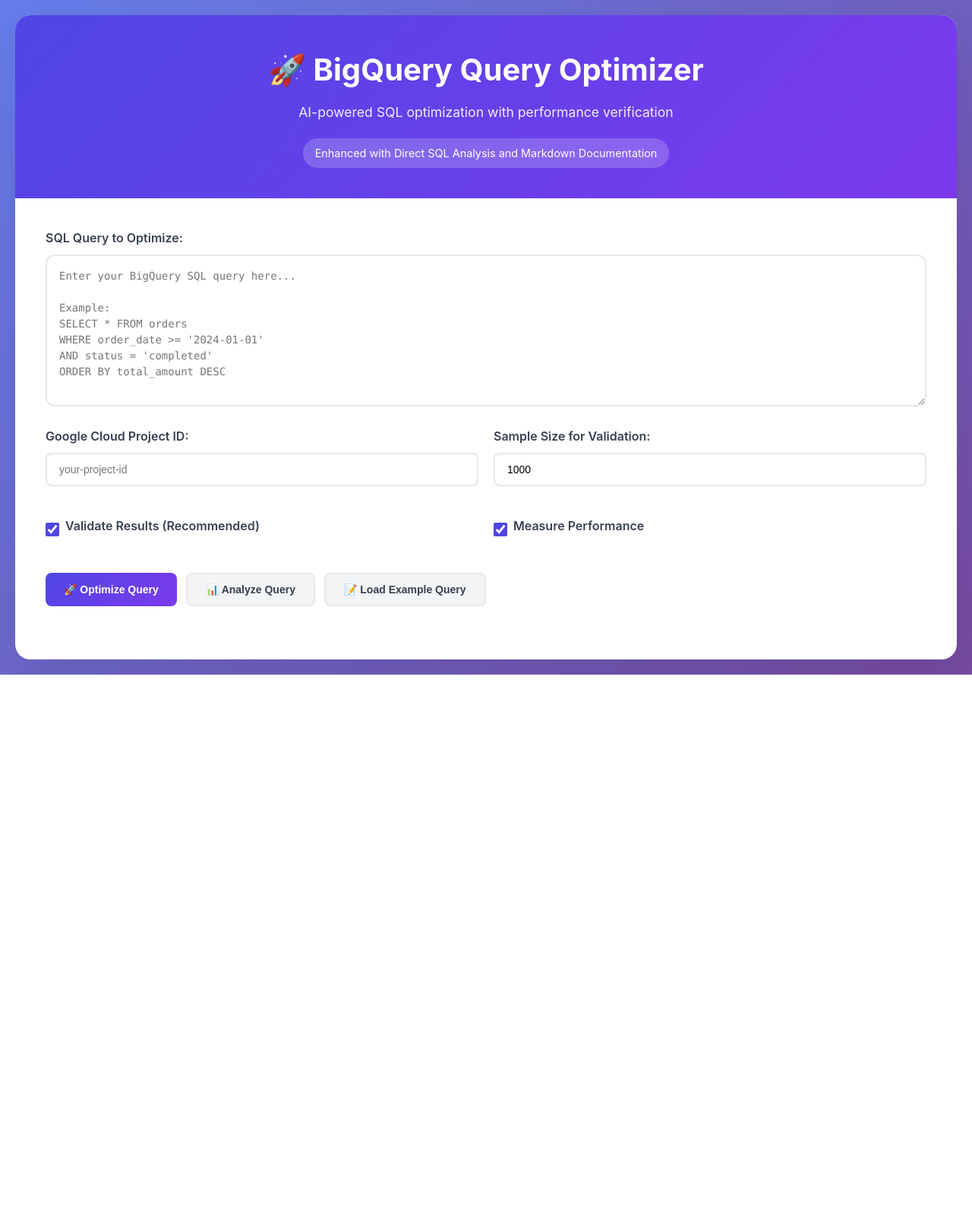
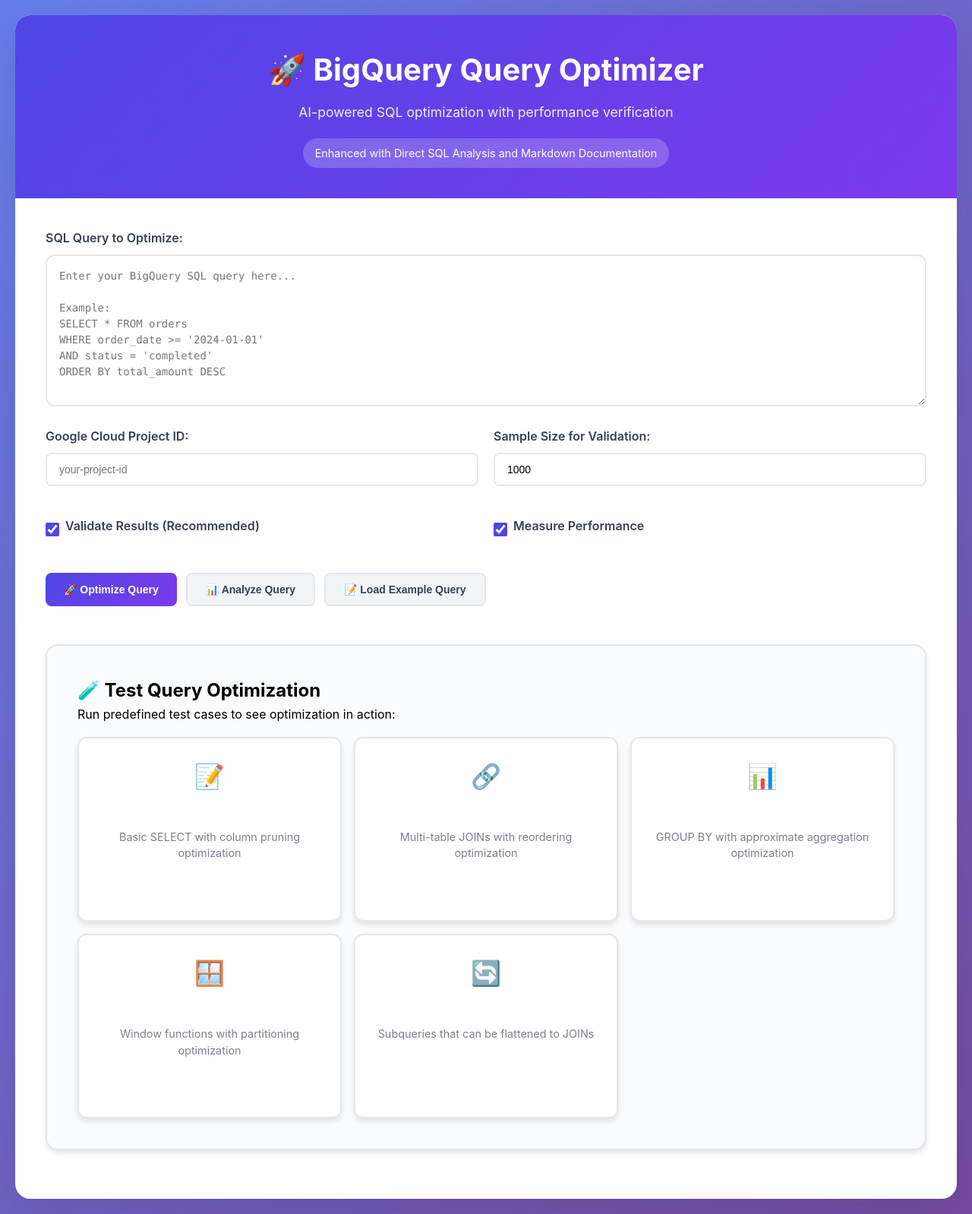
Before and after one commit to Sanket1815/BigQuery-Opt, a FastAPI app: page / in a window 1280 px wide. Shown: the whole page at 76% size. Before the commit the page ends 888 px from the top, so only its background shows below. Run offline with FastAPI, Linux system fonts and the light colour scheme.

Commit message:
Updated index.html

```diff
--- a/src/api/templates/index.html
+++ b/src/api/templates/index.html
@@ -196,6 +196,65 @@
             100% { transform: rotate(360deg); }
         }
 
+        .test-suites-section {
+            background: white;
+            border-radius: 12px;
+            padding: 24px;
+            margin: 24px 0;
+            box-shadow: 0 4px 6px rgba(0, 0, 0, 0.1);
+            border: 1px solid #e5e7eb;
+        }
+
+        .test-suites-grid {
+            display: grid;
+            grid-template-columns: repeat(auto-fit, minmax(280px, 1fr));
+            gap: 16px;
+            margin-top: 16px;
+        }
+
+        .test-suite-card {
+            background: linear-gradient(135deg, #667eea 0%, #764ba2 100%);
+            color: white;
+            padding: 20px;
+            border-radius: 12px;
+            cursor: pointer;
+            transition: all 0.3s ease;
+            text-align: center;
+            border: none;
+            box-shadow: 0 4px 6px rgba(0, 0, 0, 0.1);
+        }
+
+        .test-suite-card:hover {
+            transform: translateY(-2px);
+            box-shadow: 0 8px 15px rgba(0, 0, 0, 0.2);
+        }
+
+        .test-suite-icon {
+            font-size: 2rem;
+            margin-bottom: 8px;
+        }
+
+        .test-suite-card h3 {
+            margin: 8px 0;
+            font-size: 1.1rem;
+            font-weight: 600;
+        }
+
+        .test-suite-card p {
+            margin: 8px 0;
+            opacity: 0.9;
+            font-size: 0.9rem;
+        }
+
+        .test-suite-stats {
+            background: rgba(255, 255, 255, 0.2);
+            padding: 4px 8px;
+            border-radius: 12px;
+            font-size: 0.8rem;
+            margin-top: 8px;
+            display: inline-block;
+        }
+
         .results-section {
             margin-top: 40px;
             display: none;
@@ -694,6 +753,49 @@ ORDER BY total_amount DESC"
                 <div id="loading" class="loading">
                     <div class="spinner"></div>
                     <span>Processing your query...</span>
+                </div>
+            </div>
+
+            <!-- Test Suites Section - Always Visible -->
+            <div class="test-suites-section">
+                <h2>🧪 Test Query Optimization</h2>
+                <p>Run predefined test cases to see optimization in action:</p>
+
+                <div class="test-suites-grid">
+                    <div class="test-suite-card" onclick="runTestSuite('simple_query')">
+                        <div class="test-suite-icon">📝</div>
+                        <h3>Simple Query Test</h3>
+                        <p>Basic SELECT with column pruning optimization</p>
+                        <div class="test-suite-stats">3 test cases</div>
+                    </div>
+
+                    <div class="test-suite-card" onclick="runTestSuite('complex_join')">
+                        <div class="test-suite-icon">🔗</div>
+                        <h3>Complex JOIN Test</h3>
+                        <p>Multi-table JOINs with reordering optimization</p>
+                        <div class="test-suite-stats">3 test cases</div>
+                    </div>
+
+                    <div class="test-suite-card" onclick="runTestSuite('aggregation')">
+                        <div class="test-suite-icon">📊</div>
+                        <h3>Aggregation Test</h3>
+                        <p>GROUP BY with approximate aggregation optimization</p>
+                        <div class="test-suite-stats">3 test cases</div>
+                    </div>
+
+                    <div class="test-suite-card" onclick="runTestSuite('window_function')">
+                        <div class="test-suite-icon">🪟</div>
+                        <h3>Window Function Test</h3>
+                        <p>Window functions with partitioning optimization</p>
+                        <div class="test-suite-stats">3 test cases</div>
+                    </div>
+
+                    <div class="test-suite-card" onclick="runTestSuite('nested_query')">
+                        <div class="test-suite-icon">🔄</div>
+                        <h3>Nested Query Test</h3>
+                        <p>Subqueries that can be flattened to JOINs</p>
+                        <div class="test-suite-stats">3 test cases</div>
+                    </div>
                 </div>
             </div>
 
```
